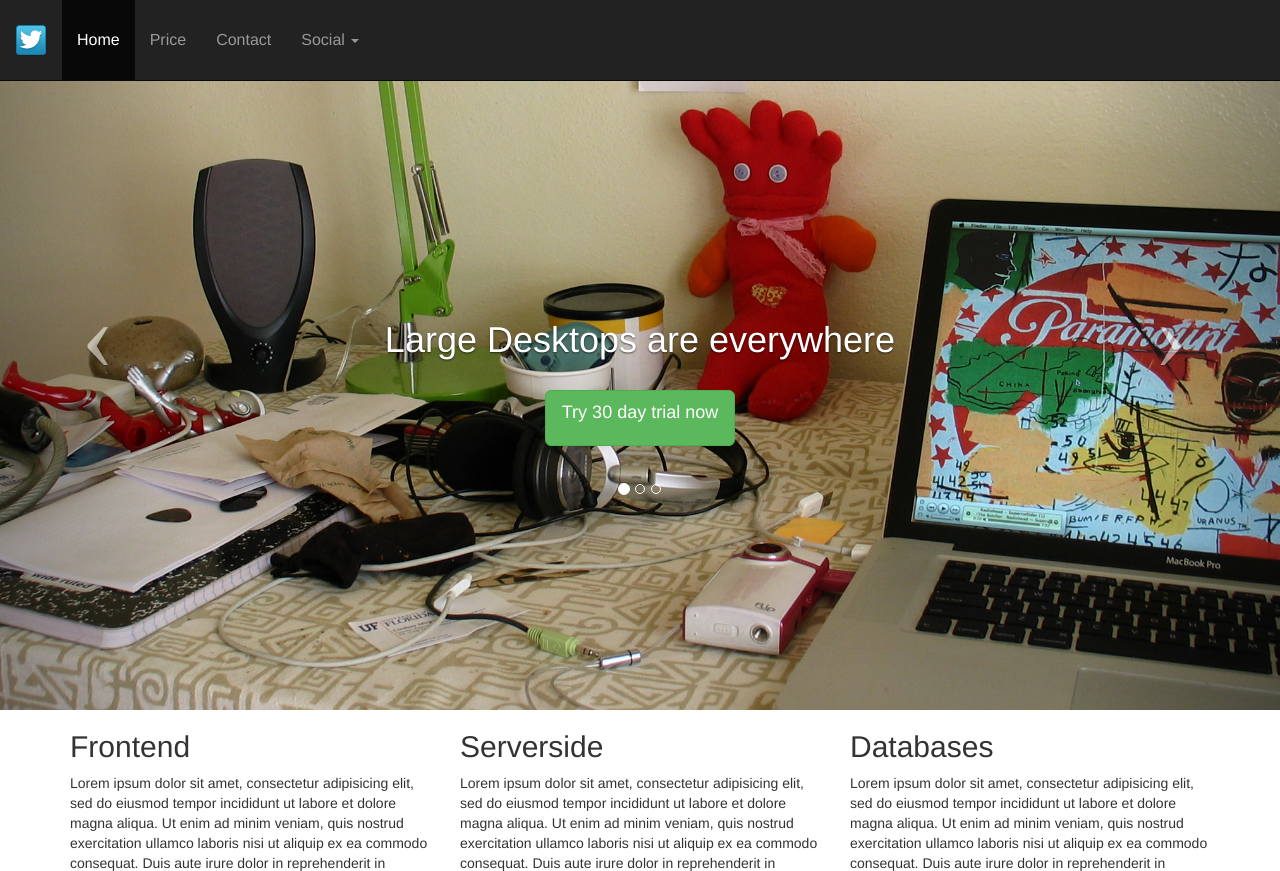
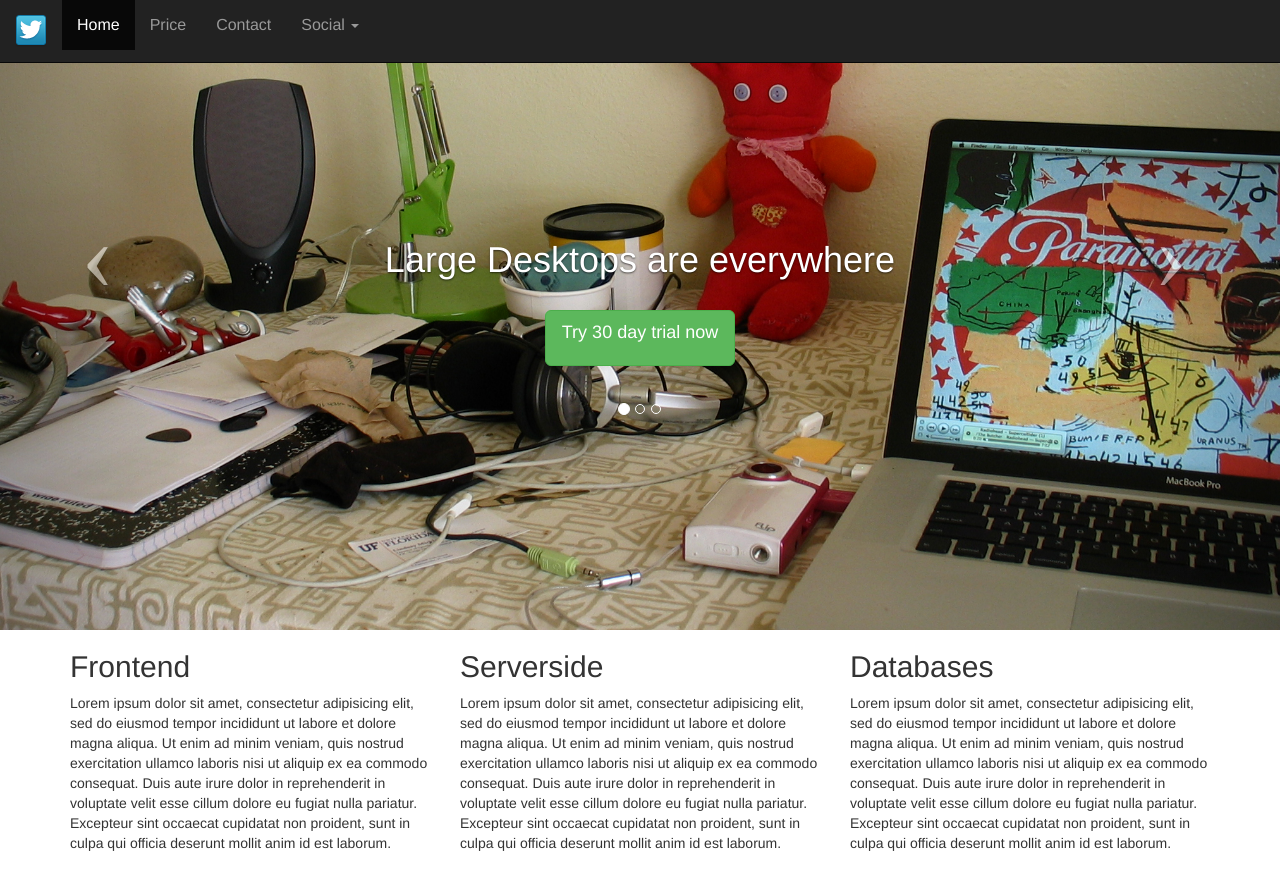
Before and after one commit to li5tun/bootstrap3tutorial, a plain HTML site: page html/startAndCSS/index.html in a window 1280 px wide. Shown: the top 871 px of the page. Drawn offline with nearby package versions, Linux system fonts and the light colour scheme; files that its build step writes are made by us from their sources; files whose address does not match are found by name.

Commit message:
REV: navbar.

```diff
--- a/css/custom.css
+++ b/css/custom.css
@@ -1,11 +1,11 @@
 body {
-    padding-top: 80px;
+    /*padding-top: 70px;*/
 }
 .navbar {
     margin-bottom: 0;
 }
 .navbar-nav > li > a {
-    line-height: 50px;
+    /*line-height: 50px;*/
     font-size: 16px;
 }
 .socials {
```
